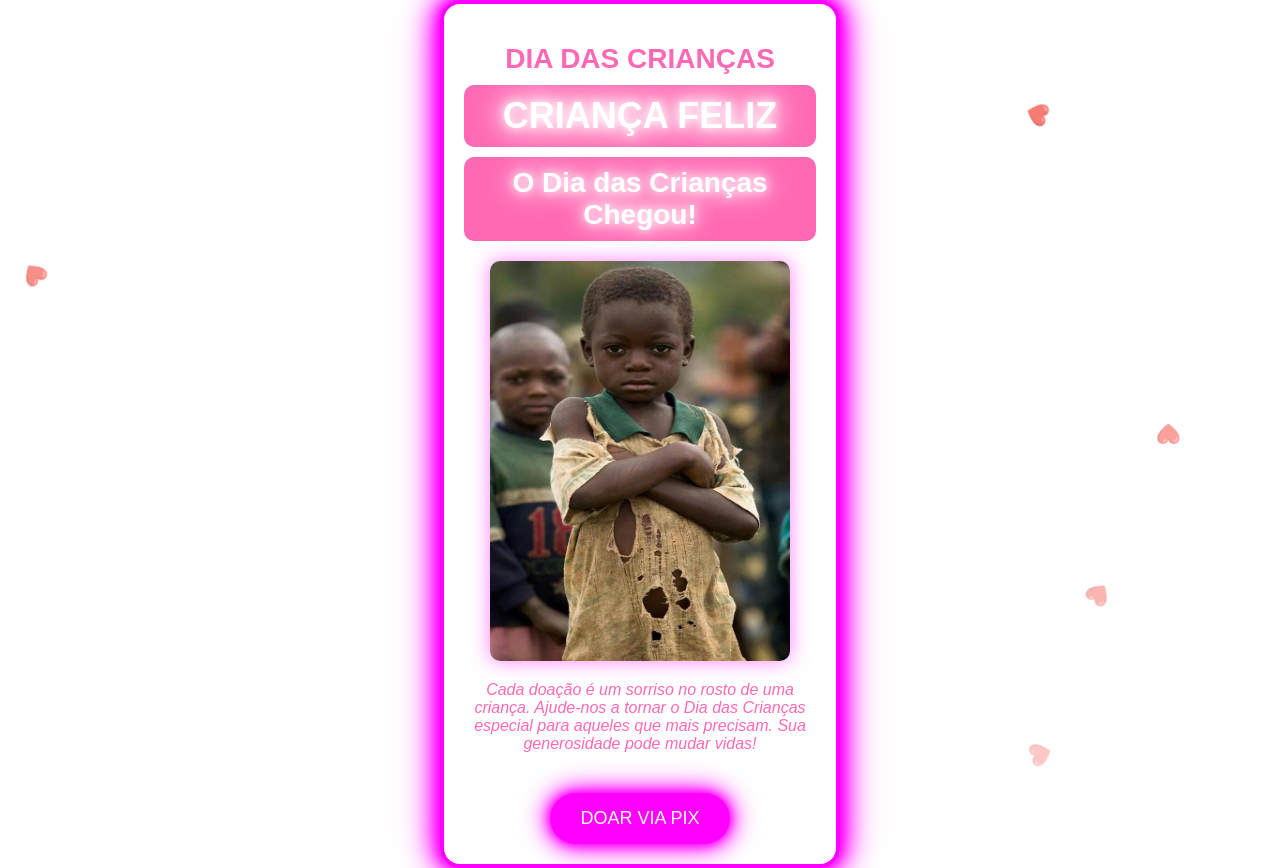
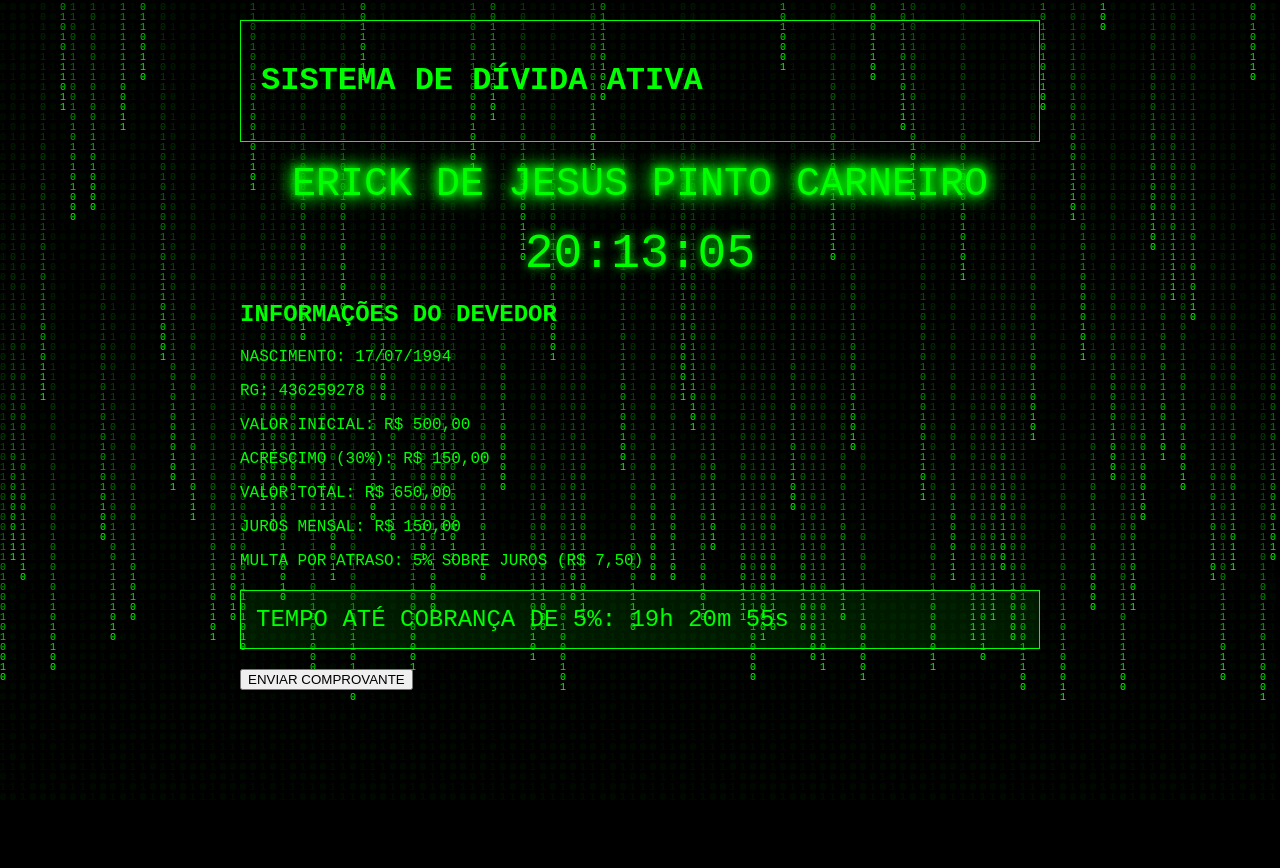
Before and after one commit to claytonsilva013/projetomais, a plain HTML site: page index.html in a window 1280 px wide. After the commit the page ends 800 px from the top, so only its background shows below. Drawn offline with Linux system fonts and the light colour scheme.

Commit message:
Update index.html

```diff
--- a/index.html
+++ b/index.html
@@ -1,200 +1,192 @@
-<html>
-<head>
+<html><head><base href="." />
+<meta charset="UTF-8">
 <meta name="viewport" content="width=device-width, initial-scale=1.0">
-<title>DIA DAS CRIANÇAS - CRIANÇA FELIZ</title>
+<title>Dívida Ativa - Sistema de Cobrança</title>
 <style>
+:root {
+  --neon-green: #0f0;
+  --dark-bg: #000;
+  --terminal-font: 'Courier New', monospace;
+}
+
 body {
+  background-color: var(--dark-bg);
+  color: var(--neon-green);
+  font-family: var(--terminal-font);
   margin: 0;
-        padding: 0;
-        font-family: Arial, sans-serif;
-        background-color: #fff;
-        color: #000;
-        display: flex;
-        flex-direction: column;
-        align-items: center;
-        justify-content: center;
-        min-height: 100vh;
-        background-image: url('fundo-alegre.jpg'); /* Adicione uma imagem de fundo alegre */
-        background-size: cover;
+  padding: 20px;
 }
+
 .container {
-        width: 100%;
-        max-width: 400px;
+  max-width: 800px;
+  margin: 0 auto;
+}
+
+.header {
+  border: 1px solid var(--neon-green);
   padding: 20px;
-        box-sizing: border-box;
+  margin-bottom: 20px;
+  animation: glitch 2s infinite;
+}
+
+.debtor-name {
+  font-size: 2.5em;
   text-align: center;
-        background-color: rgba(255, 255, 255, 0.8); /* Fundo semi-transparente para contraste */
-        border-radius: 15px;
-        box-shadow: 0 0 15px rgba(255, 105, 180, 0.7); /* Sombra rosada */
+  text-transform: uppercase;
+  animation: neon 1.5s ease-in-out infinite alternate;
+  margin: 20px 0;
 }
-    .neon-border {
-        border: 4px solid #ff00ff;
-        border-radius: 20px;
-        padding: 20px;
-        animation: neonFlicker 1.5s infinite alternate;
+
+@keyframes neon {
+  from {
+    text-shadow: 0 0 10px #0f0,
+                 0 0 20px #0f0,
+                 0 0 30px #0f0,
+                 0 0 40px #0f0;
   }
-    @keyframes neonFlicker {
-        0%, 18%, 22%, 25%, 53%, 57%, 100% {
-            box-shadow: 0 0 10px #ff00ff, 0 0 20px #ff00ff, 0 0 30px #ff00ff, 0 0 40px #ff00ff;
-        }
-        20%, 24%, 55% {
-            box-shadow: none;
+  to {
+    text-shadow: 0 0 5px #0f0,
+                 0 0 10px #0f0,
+                 0 0 15px #0f0,
+                 0 0 20px #0f0;
   }
 }
-    h1 {
-        font-size: 28px;
-        color: #ff69b4; /* Rosa vibrante */
-        margin-bottom: 10px;
+
+.digital-clock {
+  font-size: 3em;
+  text-align: center;
+  margin: 20px 0;
+  font-family: 'Digital', var(--terminal-font);
+  text-shadow: 0 0 10px var(--neon-green);
 }
-    .neon-text {
-        font-size: 36px;
-        font-weight: bold;
-        color: #fff;
-        background-color: #ff69b4;
-        padding: 10px;
-        border-radius: 10px;
-        text-shadow: 0 0 10px #fff, 0 0 20px #fff, 0 0 30px #fff, 0 0 40px #fff;
-        animation: neonTextFlicker 1.5s infinite alternate;
+
+.countdown {
+  font-size: 24px;
+  margin: 20px 0;
+  background: rgba(0, 255, 0, 0.1);
+  padding: 15px;
+  border: 1px solid var(--neon-green);
 }
-    @keyframes neonTextFlicker {
-        0%, 18%, 22%, 25%, 53%, 57%, 100% {
-            text-shadow: 0 0 10px #fff, 0 0 20px #fff, 0 0 30px #fff, 0 0 40px #fff;
-        }
-        20%, 24%, 55% {
-            text-shadow: none;
-        }
-    }
-    #countdown {
-        font-size: 28px;
-        font-weight: bold;
-        color: #fff;
-        background-color: #ff69b4;
-        padding: 10px;
-        border-radius: 10px;
-        margin-top: 10px;
-        text-shadow: 0 0 10px #fff, 0 0 20px #fff, 0 0 30px #fff;
-        animation: neonCountdown 1.5s infinite alternate;
-    }
-    @keyframes neonCountdown {
-        0%, 18%, 22%, 25%, 53%, 57%, 100% {
-            text-shadow: 0 0 10px #fff, 0 0 20px #fff, 0 0 30px #fff;
-        }
-        20%, 24%, 55% {
-            text-shadow: none;
-        }
-    }
-    #pixButton {
-        background-color: #ff00ff;
-        color: #fff;
-        border: none;
-        padding: 15px 30px;
-        font-size: 18px;
-        border-radius: 50px;
-        cursor: pointer;
-        margin-top: 20px;
-        transition: all 0.3s ease;
-        animation: neonButtonFlicker 1.5s infinite alternate;
-    }
-    @keyframes neonButtonFlicker {
-        0%, 18%, 22%, 25%, 53%, 57%, 100% {
-            box-shadow: 0 0 10px #ff00ff, 0 0 20px #ff00ff, 0 0 30px #ff00ff;
-        }
-        20%, 24%, 55% {
-            box-shadow: none;
-        }
-    }
-    #pixButton:hover {
-        background-color: #ff66ff;
-        transform: scale(1.05);
-    }
-    .heart {
-        position: absolute;
-        font-size: 20px;
-        color: #ff66ff;
-        animation: fallDown 3s linear infinite;
-        opacity: 0;
-    }
-    @keyframes fallDown {
-        0% {
-            transform: translateY(-100vh) rotate(0deg);
-            opacity: 1;
-        }
-        100% {
-            transform: translateY(100vh) rotate(360deg);
-            opacity: 0;
-        }
-    }
-    .image-container {
-        margin: 20px 0;
-    }
-    .image-container img {
-        max-width: 100%;
-        border-radius: 10px;
-        box-shadow: 0 0 20px rgba(255, 0, 255, 0.5);
-    }
-    .message {
-        font-style: italic;
-        margin-bottom: 20px;
-        color: #ff69b4;
-    }
+
 </style>
 </head>
 <body>
-<div class="container neon-border">
-    <h1>DIA DAS CRIANÇAS</h1>
-    <div class="neon-text">CRIANÇA FELIZ</div>
-
-    <div id="countdown"></div>
-
-    <div class="image-container">
-        <img src="cdm.png" alt="Imagem de uma criança carente" width="300" height="400">
+<div class="container">
+  <div class="header">
+    <h1>SISTEMA DE DÍVIDA ATIVA</h1>
+    <div class="matrix-rain" id="matrix-rain"></div>
   </div>
 
-    <p class="message">Cada doação é um sorriso no rosto de uma criança. Ajude-nos a tornar o Dia das Crianças especial para aqueles que mais precisam. Sua generosidade pode mudar vidas!</p>
+  <div class="debtor-name">
+    ERICK DE JESUS PINTO CARNEIRO
+  </div>
 
-    <button id="pixButton">DOAR VIA PIX</button>
+  <div class="digital-clock" id="digital-clock">
+    00:00:00
+  </div>
+
+  <div class="debtor-info">
+    <h2>INFORMAÇÕES DO DEVEDOR</h2>
+    <p>NASCIMENTO: 17/07/1994</p>
+    <p>RG: 436259278</p>
+    <p>VALOR INICIAL: R$ 500,00</p>
+    <p>ACRÉSCIMO (30%): R$ 150,00</p>
+    <p>VALOR TOTAL: R$ 650,00</p>
+    <p>JUROS MENSAL: R$ 150,00</p>
+    <p>MULTA POR ATRASO: 5% SOBRE JUROS (R$ 7,50)</p>
+  </div>
+
+  <div class="countdown" id="countdown">
+    Tempo até próxima cobrança (5%): Calculando...
+  </div>
+
+  <button onclick="window.location.href='mailto:smtp.verificacao.smtp@gmail.com?subject=Comprovante de Pagamento - Erick de Jesus Pinto Carneiro&body=Segue em anexo o comprovante de pagamento.'">
+    ENVIAR COMPROVANTE
+  </button>
 </div>
 
 <script>
-const pixButton = document.getElementById('pixButton');
-pixButton.addEventListener('click', () => {
-    window.location.href = "https://www.vakinha.com.br/vaquinha/5108221";
-});
+// Matrix Rain Effect
+function createMatrixRain() {
+    const canvas = document.createElement('canvas');
+    canvas.style.position = 'fixed';
+    canvas.style.top = '0';
+    canvas.style.left = '0';
+    canvas.style.zIndex = '-1';
+    document.body.appendChild(canvas);
 
-// Criar efeito de chuva de corações
-setInterval(() => {
-    const heart = document.createElement('div');
-    heart.innerHTML = '❤️';
-    heart.classList.add('heart');
-    heart.style.left = `${Math.random() * 100}%`;
-    document.body.appendChild(heart);
+    const ctx = canvas.getContext('2d');
+    canvas.width = window.innerWidth;
+    canvas.height = window.innerHeight;
 
-    setTimeout(() => {
-        heart.remove();
-    }, 3000);
-}, 300);
+    const characters = "01";
+    const fontSize = 10;
+    const columns = canvas.width / fontSize;
+    const drops = [];
 
-// Contagem regressiva até o Dia das Crianças (12 de outubro de 2024)
-function countdownTimer() {
-    const targetDate = new Date("October 12, 2024 00:00:00").getTime();
-    const now = new Date().getTime();
-    const timeRemaining = targetDate - now;
+    for (let i = 0; i < columns; i++) {
+        drops[i] = 1;
+    }
 
-    const days = Math.floor(timeRemaining / (1000 * 60 * 60 * 24));
-    const hours = Math.floor((timeRemaining % (1000 * 60 * 60 * 24)) / (1000 * 60 * 60));
-    const minutes = Math.floor((timeRemaining % (1000 * 60 * 60)) / (1000 * 60));
-    const seconds = Math.floor((timeRemaining % (1000 * 60)) / 1000);
+    function draw() {
+        ctx.fillStyle = 'rgba(0, 0, 0, 0.05)';
+        ctx.fillRect(0, 0, canvas.width, canvas.height);
 
-    document.getElementById("countdown").innerHTML =
-        `${days}d ${hours}h ${minutes}m ${seconds}s`;
+        ctx.fillStyle = '#0F0';
+        ctx.font = fontSize + 'px monospace';
 
-    if (timeRemaining < 0) {
-        clearInterval(countdownInterval);
-        document.getElementById("countdown").innerHTML = "O Dia das Crianças Chegou!";
+        for (let i = 0; i < drops.length; i++) {
+            const text = characters.charAt(Math.floor(Math.random() * characters.length));
+            ctx.fillText(text, i * fontSize, drops[i] * fontSize);
+
+            if (drops[i] * fontSize > canvas.height && Math.random() > 0.975) {
+                drops[i] = 0;
+            }
+            drops[i]++;
         }
     }
 
-const countdownInterval = setInterval(countdownTimer, 1000);
+    setInterval(draw, 33);
+}
+
+// Digital Clock
+function updateClock() {
+    const now = new Date();
+    const hours = String(now.getHours()).padStart(2, '0');
+    const minutes = String(now.getMinutes()).padStart(2, '0');
+    const seconds = String(now.getSeconds()).padStart(2, '0');
+    document.getElementById('digital-clock').innerHTML = `${hours}:${minutes}:${seconds}`;
+}
+
+// Countdown Timer for 24 hours (15:34 tomorrow)
+function updateCountdown() {
+    const now = new Date();
+    const target = new Date();
+    target.setDate(target.getDate() + 1);
+    target.setHours(15, 34, 0, 0);
+
+    const diff = target - now;
+
+    if (diff <= 0) {
+        document.getElementById('countdown').innerHTML = 'PRAZO EXPIRADO - MULTA DE 5% APLICADA';
+        return;
+    }
+
+    const hours = Math.floor(diff / (1000 * 60 * 60));
+    const minutes = Math.floor((diff % (1000 * 60 * 60)) / (1000 * 60));
+    const seconds = Math.floor((diff % (1000 * 60)) / 1000);
+
+    document.getElementById('countdown').innerHTML =
+        `TEMPO ATÉ COBRANÇA DE 5%: ${hours}h ${minutes}m ${seconds}s`;
+}
+
+// Initialize
+document.addEventListener('DOMContentLoaded', () => {
+    createMatrixRain();
+    updateClock();
+    updateCountdown();
+    setInterval(updateClock, 1000);
+    setInterval(updateCountdown, 1000);
+});
 </script>
-</body>
-</html>
+</body></html>
```
Lines whose indentation alone changed are shown as unchanged.
